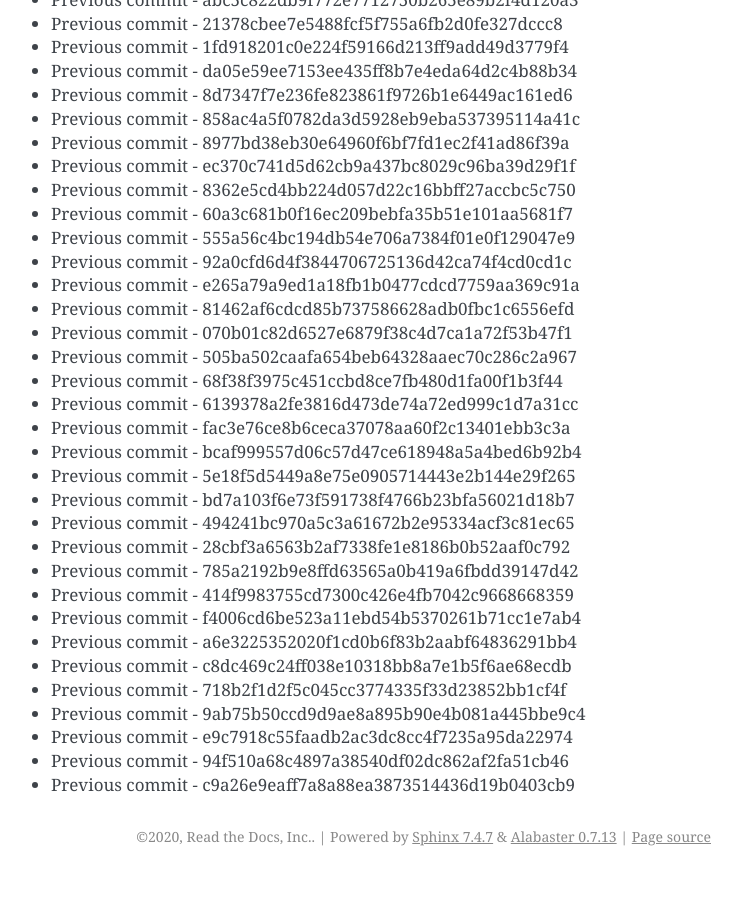
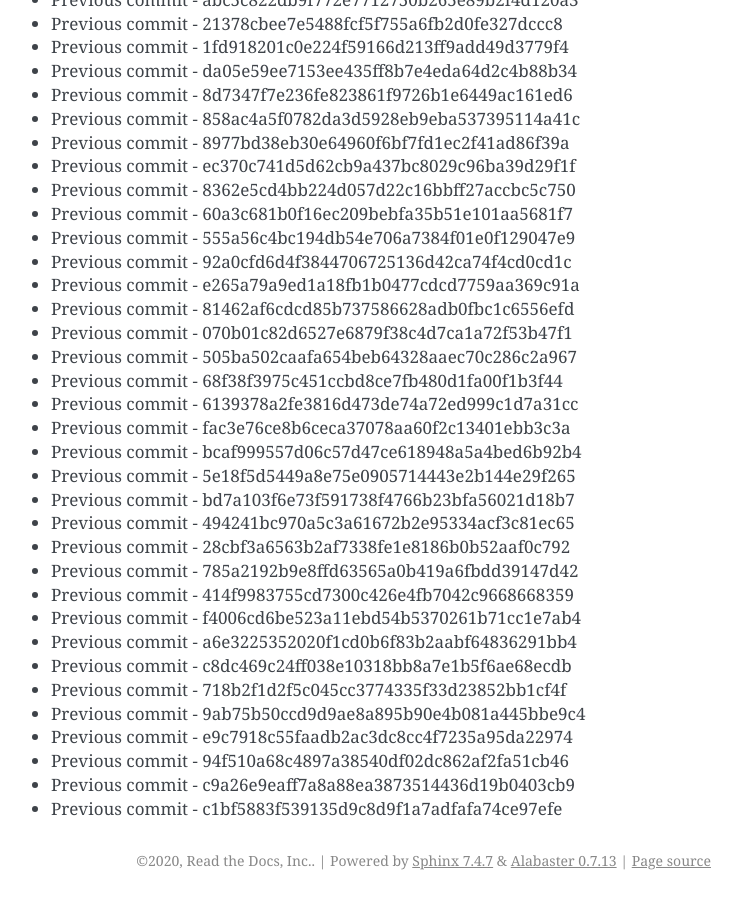
Before and after one commit to readthedocs/rtd-git-stresstest, a Sphinx documentation site: the page built from docs/updates.rst, in a window 1280 px wide and 900 px high, scrolled down 20193 px. Shown: the whole window, without its empty margins (399-1141 px from the left). Built offline with Sphinx 7.4.7, drawn with Linux system fonts in a browser that asks for light colours; before the commit the page ends 21069 px from its top, so only the background shows below that.

Commit message:
Generating commit from previous: c1bf5883f539135d9c8d9f1a7adfafa74ce97efe

```diff
--- a/docs/updates.rst
+++ b/docs/updates.rst
@@ -880,3 +880,4 @@ It can be tested for any performance characteristics.
 * Previous commit - e9c7918c55faadb2ac3dc8cc4f7235a95da22974
 * Previous commit - 94f510a68c4897a38540df02dc862af2fa51cb46
 * Previous commit - c9a26e9eaff7a8a88ea3873514436d19b0403cb9
+* Previous commit - c1bf5883f539135d9c8d9f1a7adfafa74ce97efe
```
